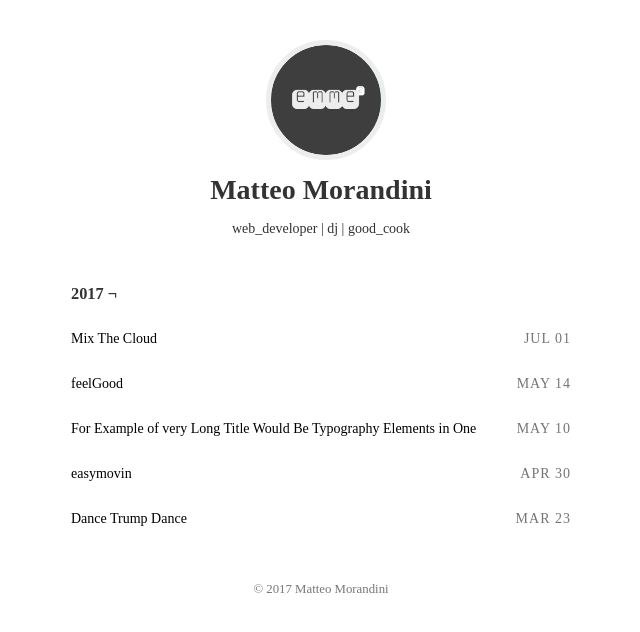
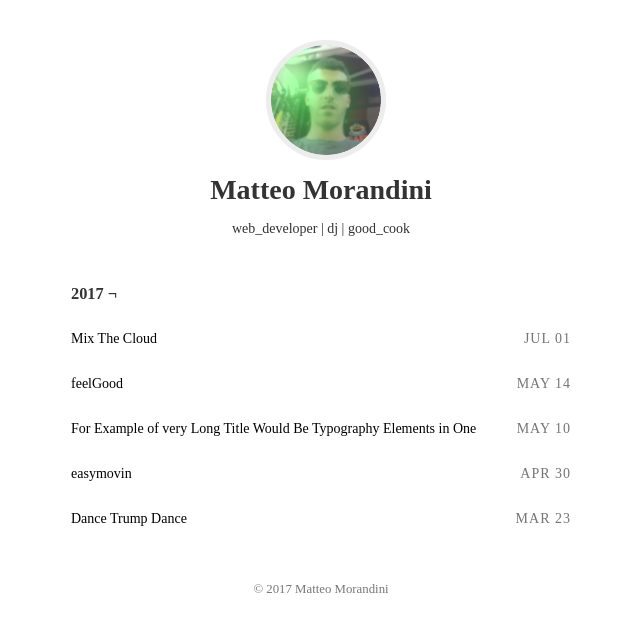
Before and after one commit to mmorandini/mmorandini.github.io, a Jekyll site: the page built from index.html, in a window 1280 px wide. Shown: the top 632 px of the page, without its empty margins (319-959 px from the left). Built offline with Jekyll 4.4.1, drawn with Linux system fonts in a browser that asks for light colours; nearby versions of some CDN libraries.

Commit message:
fixed logo

```diff
--- a/_sass/custom.scss
+++ b/_sass/custom.scss
@@ -3,12 +3,13 @@
 	height: 120px;
 	margin: 0 auto;
 	border: 5px solid #ededed;
-	background-image: url(/assets/images/logo-no-border.png);
+	background-image: url(/assets/images/profilo.png);
 	background-size: cover;
 	background-position: center;
 	border-radius: 90px;
 	&:hover{
 	border: 5px solid lime;
-	background-image: url(/assets/images/logo-no-border.png);
+	opacity: 0.7;
+	background-image: url(/assets/images/profilo-logo-hover.png);
 	}
 }
```
Also changed, not shown: assets/images/profilo-logo-hover.png (added), assets/images/profilo.png (added).
